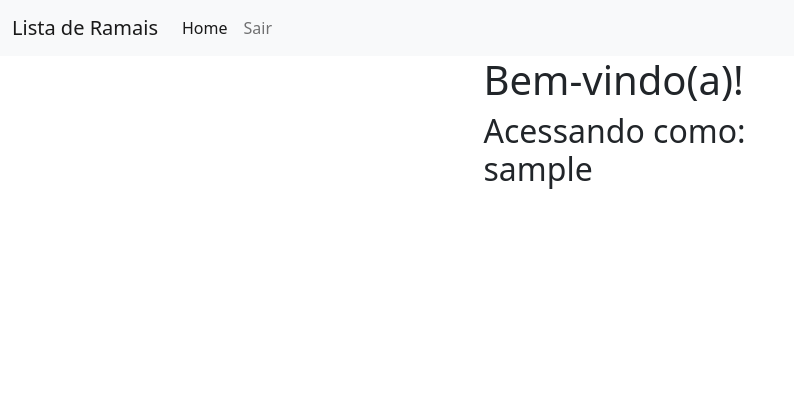
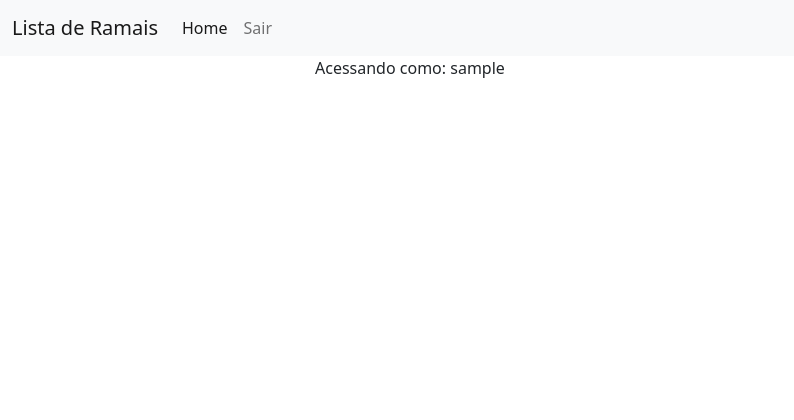
Before and after one commit to ivasconcellos/phone_lines, a Django app: page / in a window 1280 px wide. Shown: the top 420 px of the page, without its empty margins (0-794 px from the left). Run offline with Django 4.2, Linux system fonts and the light colour scheme; the visitor is signed in with stand-in values (Sample User, id 1).

Commit message:
Configured templates.

```diff
--- a/control/templates/home.html
+++ b/control/templates/home.html
@@ -7,20 +7,12 @@
 
 
     <div class="row">
-        <div class="col">
+        <div class="col-12">
 
-        </div>
+            {% if user.is_authenticated %}
+                <p class="user_login">Acessando como: {{ user.username }}</p>
+            {% endif %}
 
-        <div class="col-6">
-            <h1>Bem-vindo(a)!</h1>
-            <h2>
-                {% if user.is_authenticated %}
-                    <p>Acessando como: {{ user.username }}</p>
-                {% endif %}
-            </h2>
-        </div>
-
-        <div class="col-sm">
         </div>
     </div>
 
--- a/phone/templates/phone_index.html
+++ b/phone/templates/phone_index.html
@@ -18,6 +18,7 @@
                     <th scope="col">Setor</th>
                     <th scope="col">Responsável</th>
                     <th scope="col">Ativo</th>
+                    <th>Opções</th>
                   </tr>
                 </thead>
                 <tbody>
@@ -29,6 +30,7 @@
                             <td>{{ phone.department }}</td>
                             <td>{{ phone.get_sponsor }}</td>
                             <td>{{ phone.get_active }}</td>
+                            <td> <a href="{% url 'phone_show' phone.id %}">Visualizar</a></td>
                         </tr>
                     {% endfor %}
                 </tbody>
```
